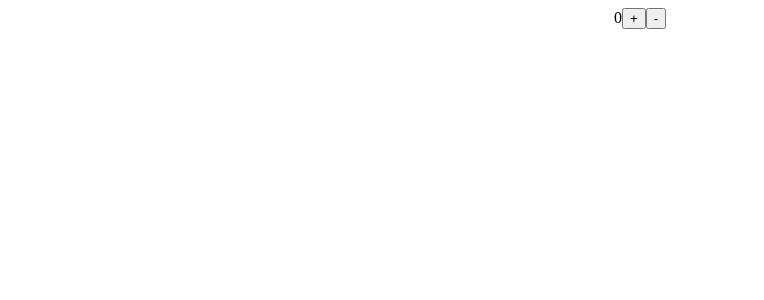
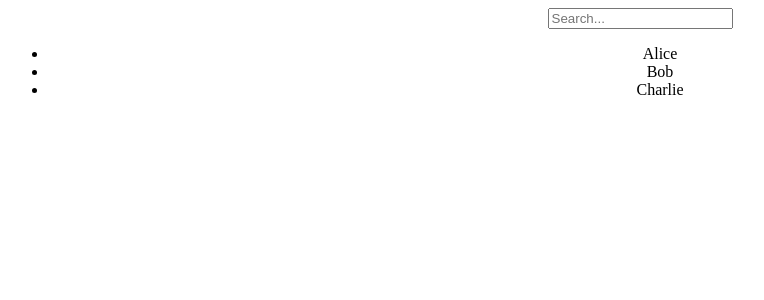
Before and after one commit to erema-amore/30github, a React (Create React App) app: page / in a window 1280 px wide. Shown: the top 300 px of the page, without its empty margins (0-764 px from the left). Built offline with nearby package versions, Linux system fonts and the light colour scheme.

Commit message:
Create FilterList component

```diff
--- a/src/App.js
+++ b/src/App.js
@@ -2,12 +2,14 @@
 import './App.css';
 
 import Counter from './components/Counter';
+import FilterList from './components/FilterList';
 
 function App() {
   return (
     <div className="App">
 
-      <Counter/>
+      {/* <Counter/> */}
+      <FilterList/>
 
     </div>
   );
--- /dev/null
+++ b/src/components/FilterList.jsx
@@ -0,0 +1,26 @@
+import React, { useState } from "react";
+
+function FilterList() {
+    const [query, setQuery] = useState("");
+    const names = ["Alice", "Bob", "Charlie"];
+    const filteredNames = names.filter((name) =>
+        name.toLowerCase().includes(query.toLowerCase())
+    );
+    return (
+        <div>
+            <input
+                type="text"
+                placeholder="Search..."
+                value={query}
+                onChange={(e) => setQuery(e.target.value)}
+            />
+            <ul>
+                {filteredNames.map((name, index) => (
+                    <li key={index}>{name}</li>
+                ))}
+            </ul>
+        </div>
+    );
+}
+
+export default FilterList
```
